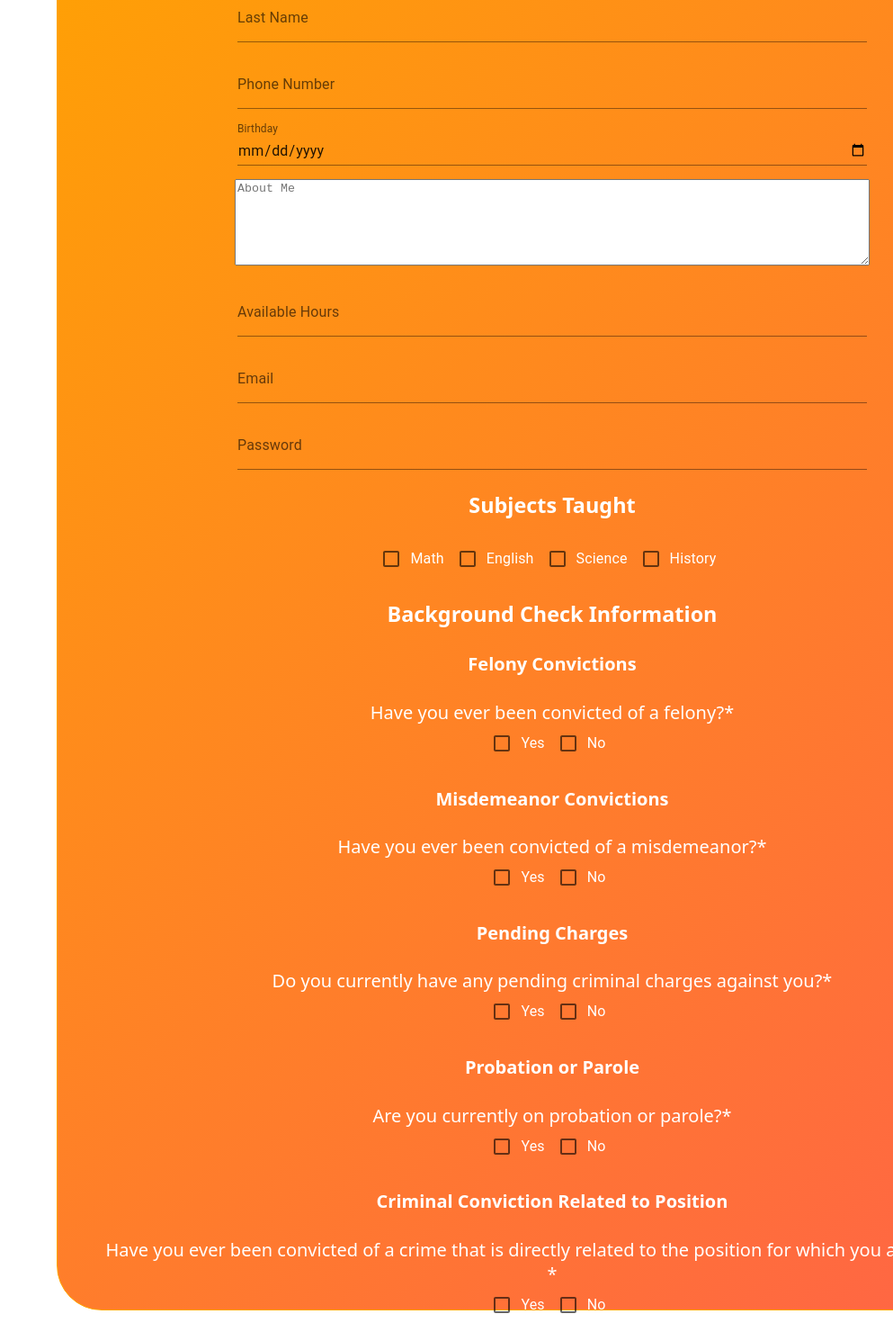
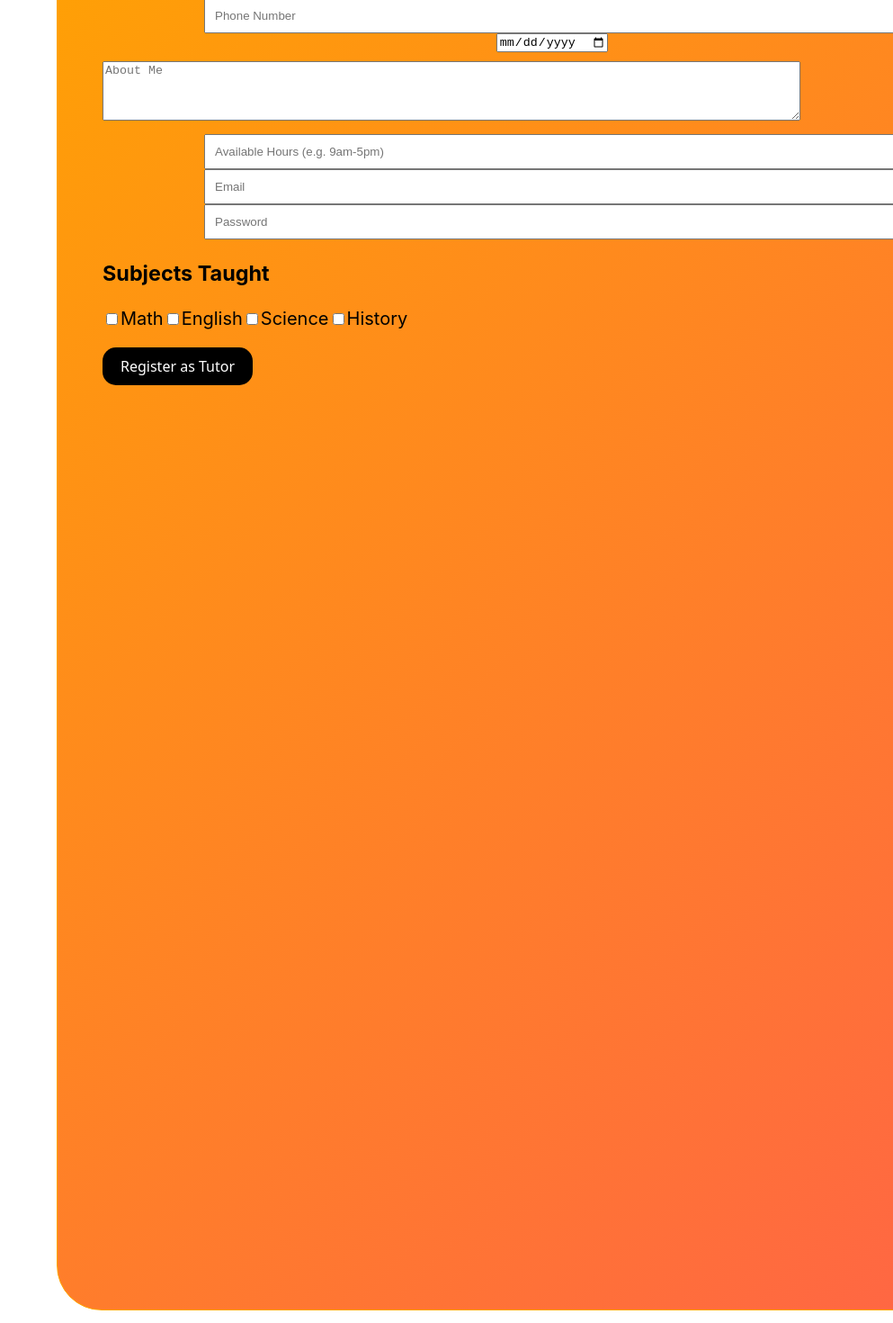
Before and after one commit to jagganjestine/CS4485, a React (Create React App) app in the folder online-tutoring/: page /registrationtutors in a window 1280 px wide. Shown: the part 360-1830 px from the top of the page at 90% size, without its empty margins (287-1280 px from the left). Built offline with nearby package versions, Linux system fonts and the light colour scheme.

Commit message:
removed questions

```diff
--- a/online-tutoring/src/components/RegistrationTutors.js
+++ b/online-tutoring/src/components/RegistrationTutors.js
@@ -11,11 +11,6 @@ import RegistrationTutors from './RegistrationTutors'
 import Registration from './Registration'
 import { Link, BrowserRouter as Router, Route, Routes } from "react-router-dom";
 import BottomNav from "./BottomNav";
-import { Checkbox, FormControlLabel, FormGroup } from "@mui/material";
-import TextField from '@mui/material/TextField';
-import '@mui/material'
-
-
 
 
 
@@ -92,87 +87,52 @@ function TutorRegistration() {
   };
 
   return (
-  <div>
+    <div>
   <div className="test">
   <div className="tutor-registration-container">
     <div>
-      <h1 className="tutor-reg-title">Tutor Registration</h1>
-      <div className="form-group-2"> <TextField type="first name" label="First Name" id="standard-basic" variant="standard" className="proportion2" value={firstName} onChange={(e) => setFirstName(e.target.value)}></TextField></div>
-      <div className="form-group-2"> <TextField type="last name" label="Last Name" id="standard-basic" variant="standard" className="proportion2" value={lastName} onChange={(e) => setLastName(e.target.value)}></TextField></div>
-      <div className="form-group-2"> <TextField type="phone number" label="Phone Number" id="standard-basic" variant="standard" className="proportion2" value={phoneNumber} onChange={(e) => setPhoneNumber(e.target.value)}></TextField></div>
-      <div className="form-group-2"> <TextField type="date" label="Birthday" id="standard-basic" variant="standard" className="proportion2" value={birthday} onChange={(e) => setBirthday(e.target.value)} InputLabelProps={{shrink: true }}></TextField></div>
-      <div className="form-group-2"> <textarea type= "about me" placeholder="About Me" id="standard-basic" variant="standard" className="proportion2" rows={6} cols={94} onChange={(e) => setAboutMe(e.target.value)}></textarea> </div>
-      <div className="form-group-2"> <TextField type="hours" label="Available Hours" id="standard-basic" variant="standard" className="proportion2" value={availableHours} onChange={(e) => setAvailableHours(e.target.value)}></TextField> </div>
-      <div className="form-group-2"> <TextField type="email" label="Email" id="standard-basic" variant="standard" className="proportion2" value={email} onChange={(e) => setEmail(e.target.value)}></TextField> </div>
-      {/* <TextField type="email" label="Email" id="standard-basic" variant="standard" className="proportion2" value={email} onChange={(e) => setEmail(e.target.value)} ></TextField> */}
-      <div className="form-group-2"> <TextField type="password" label="Password" id="standard-basic" variant="standard" className="proportion2" value={password} onChange={(e) => setPassword(e.target.value)}></TextField> </div>
+      <h2 className="tutor-title">Tutor Registration</h2>
+      {/*<TextField label="First Name" variant="standard" className="verification-code" onChange={(e) => setFirstName(e.target.value)}/></div>*/}
+      <div className="form-group"> <input type="first name" placeholder="First Name" onChange={(e) => setFirstName(e.target.value)} /> </div>
+      <div className="form-group"> <input type="last name" placeholder="Last Name" onChange={(e) => setLastName(e.target.value)} /> </div>
+      <div className="form-group"> <input type="phone number" placeholder="Phone Number" onChange={(e) => setPhoneNumber(e.target.value)} /> </div>
+      <div className="form-group"> <input type="date" placeholder="Birthday" onChange={(e) => setBirthday(e.target.value)} /> </div>
+      <div style={{ marginTop: '10px' }}>
+    <textarea
+    style={{ width: '77%' }}
+    placeholder="About Me"
+    rows={4}
+    cols={115}
+    onChange={(e) => setAboutMe(e.target.value)}
+  ></textarea> <div style={{ marginTop: '10px' }}></div>
+    </div>
+<div className="form-group"> <input type="hours" placeholder="Available Hours (e.g. 9am-5pm)" onChange={(e) => setAvailableHours(e.target.value)} /> </div>
+      <div className="form-group"> <input type="email" placeholder="Email" onChange={(e) => setEmail(e.target.value)} /> </div>
+      <div className="form-group"> <input type="password" placeholder="Password" onChange={(e) => setPassword(e.target.value)} /> </div>
 
       <div>
-        <h3 className="tutor-reg-title">Subjects Taught</h3>
-        <div className="subject-checkboxes">
-        <FormGroup className="checkboxes">
-          <div>
-          <FormControlLabel control={<Checkbox onChange={handleSubjectChange}/>} label="Math" style={{ '& .MuiCheckbox-root.Mui-checked': { color: 'white' } }}></FormControlLabel>
-          <FormControlLabel control={<Checkbox onChange={handleSubjectChange}/>} label="English" style={{ '& .MuiCheckbox-root.Mui-checked': { color: 'white' } }}></FormControlLabel>
-          <FormControlLabel control={<Checkbox onChange={handleSubjectChange}/>} label="Science" style={{ '& .MuiCheckbox-root.Mui-checked': { color: 'white' } }}></FormControlLabel>
-          <FormControlLabel control={<Checkbox onChange={handleSubjectChange}/>} label="History" style={{ '& .MuiCheckbox-root.Mui-checked': { color: 'white' } }}></FormControlLabel>
-          {/* You can add other subjects as needed */}
-          </div>
-        </FormGroup>
-        </div>
-        <div className="background-check-questions">
-        <h3 className="tutor-reg-title">Background Check Information</h3>
-        <h4 className="background-check-questions">Felony Convictions</h4>
-        <p1 className="background-check-questions">Have you ever been convicted of a felony?*</p1>
-        <FormGroup className="checkboxes">
-          <div>
-          <FormControlLabel control={<Checkbox />} label="Yes" style={{ '& .MuiCheckbox-root.Mui-checked': { color: 'white' } }}></FormControlLabel>
-          <FormControlLabel control={<Checkbox />} label="No"></FormControlLabel>
-          </div>
-        </FormGroup>
-        <h4 className="background-check-questions">Misdemeanor Convictions</h4>
-        <p1 className="background-check-questions">Have you ever been convicted of a misdemeanor?*</p1>
-        <FormGroup className="checkboxes" style={{ '& .MuiCheckbox-root.Mui-checked': { color: 'white' } }}>
-          <div>
-          <FormControlLabel control={<Checkbox />} label="Yes"></FormControlLabel>
-          <FormControlLabel control={<Checkbox />} label="No"></FormControlLabel>
-          </div>
-        </FormGroup>
-        <h4 className="background-check-questions">Pending Charges</h4>
-        <p1 className="background-check-questions">Do you currently have any pending criminal charges against you?*</p1>
-        <FormGroup className="checkboxes" style={{ '& .MuiCheckbox-root.Mui-checked': { color: 'white' } }}>
-          <div>
-          <FormControlLabel control={<Checkbox />} label="Yes"></FormControlLabel>
-          <FormControlLabel control={<Checkbox />} label="No"></FormControlLabel>
-          </div>
-        </FormGroup>
-        <h4 className="background-check-questions">Probation or Parole</h4>
-        <p1 className="background-check-questions">Are you currently on probation or parole?*</p1>
-        <FormGroup className="checkboxes" style={{ '& .MuiCheckbox-root.Mui-checked': { color: 'white' } }}>
-          <div>
-          <FormControlLabel control={<Checkbox />} label="Yes"></FormControlLabel>
-          <FormControlLabel control={<Checkbox />} label="No"></FormControlLabel>
-          </div>
-        </FormGroup>
-        <h4 className="background-check-questions">Criminal Conviction Related to Position</h4>
-        <p1 className="background-check-questions">Have you ever been convicted of a crime that is directly related to the position for which you are applying?*</p1>
-        <FormGroup className="checkboxes" style={{ '& .MuiCheckbox-root.Mui-checked': { color: 'white' } }}>
-          <div>
-          <FormControlLabel control={<Checkbox />} label="Yes"></FormControlLabel>
-          <FormControlLabel control={<Checkbox />} label="No"></FormControlLabel>
-          </div>
-        </FormGroup>
-        <h4 className="background-check-questions">Unauthorized Use/Disclosure</h4>
-        <p1 className="background-check-questions">Have you ever been found guilty or convicted of unauthorized use, disclosure, or theft of proprietary or confidential information?*</p1>
-        <FormGroup className="checkboxes" style={{ '& .MuiCheckbox-root.Mui-checked': { color: 'white' } }}>
-          <div>
-          <FormControlLabel control={<Checkbox />} label="Yes"></FormControlLabel>
-          <FormControlLabel control={<Checkbox />} label="No"></FormControlLabel>
-          </div>
-        </FormGroup>
-        </div>
+        <h3>Subjects Taught</h3>
+        <label>
+          <input type="checkbox" name="Math" onChange={handleSubjectChange} />
+          Math
+        </label>
+        <label>
+          <input type="checkbox" name="English" onChange={handleSubjectChange} />
+          English
+        </label>
+        <label>
+          <input type="checkbox" name="Science" onChange={handleSubjectChange} />
+          Science
+        </label>
+        <label>
+          <input type="checkbox" name="History" onChange={handleSubjectChange} />
+          History
+        </label>
+        {/* You can add other subjects as needed */}
       </div>
-    <div className="tut-reg-button-format"> <button className="register-button-2" onClick={handleRegistration}>Register as Tutor</button> </div>
+      <div style={{ marginTop: '20px' }}>
+      <button className="register-tutor-button" style={{ margin: '0 auto' }} onClick={handleRegistration}
+        >Register as Tutor </button> </div>
     </div>
     </div>
     </div>
```
